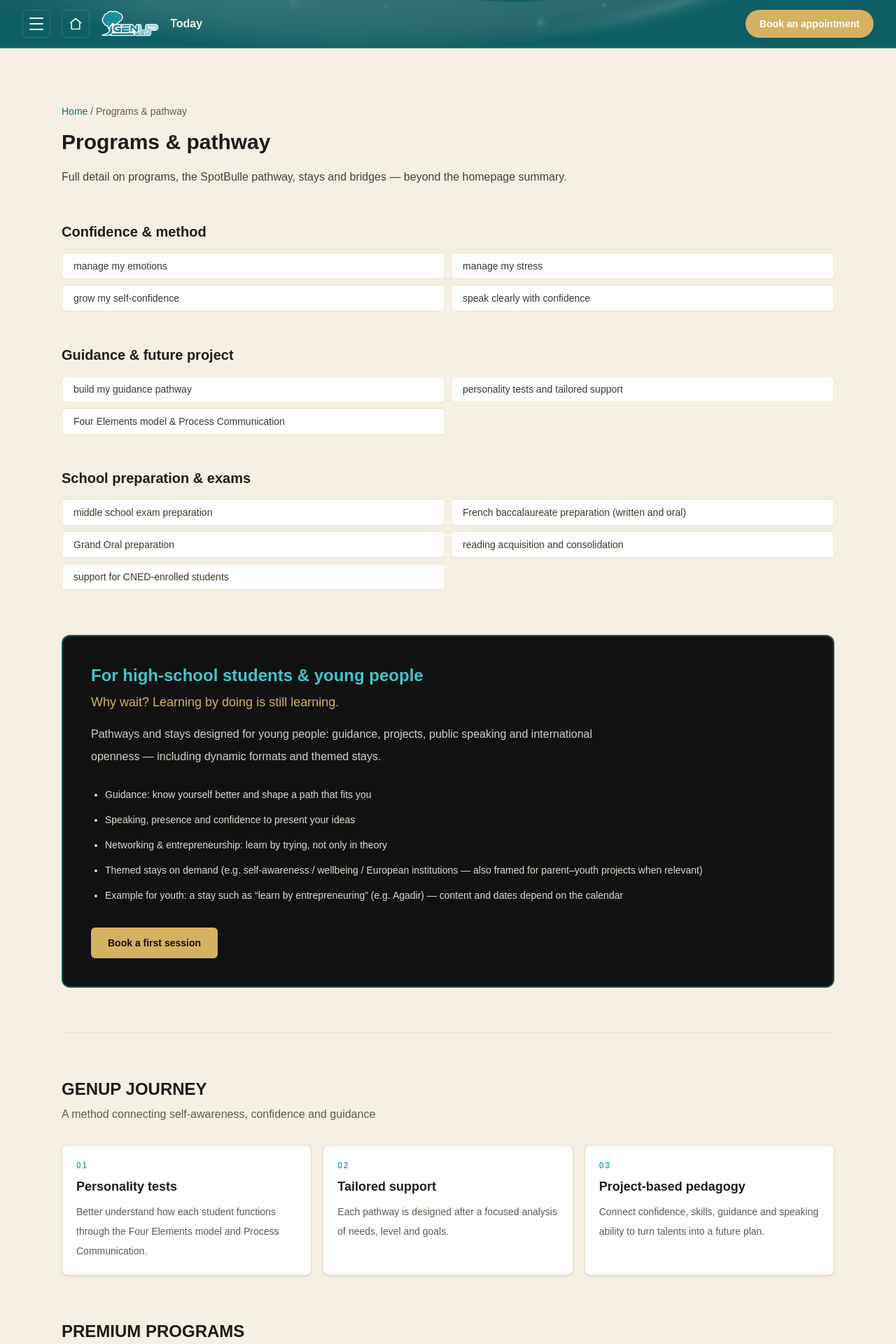
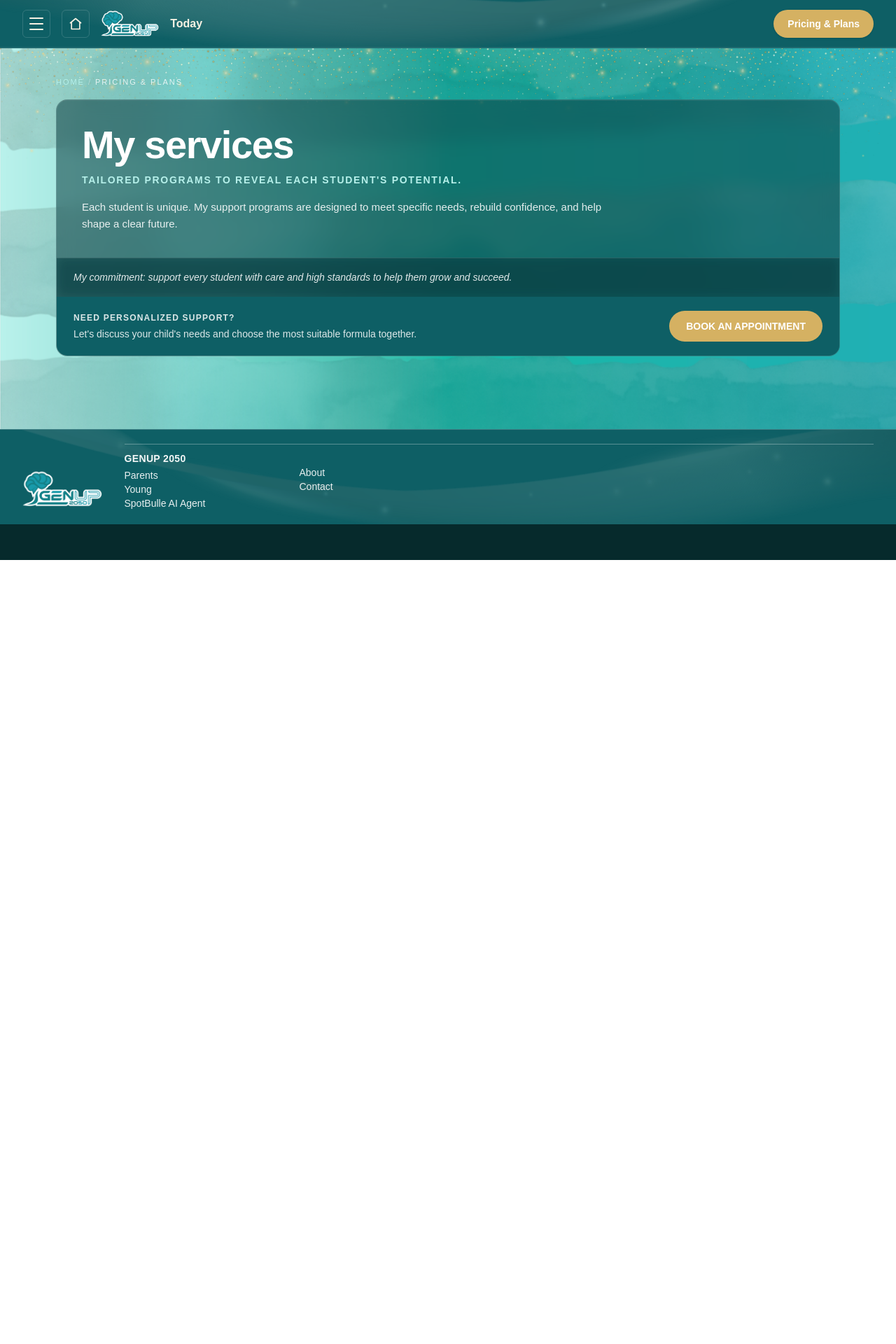
Before and after one commit to nourr23/Estelle-portfolio, a Next.js app: page /en/offres in a window 1280 px wide. Shown: the top 1920 px of the page at 70% size. After the commit the page ends 800 px from the top, so only its background shows below. Built offline with nearby package versions, Linux system fonts and the light colour scheme.

Commit message:
some changes

```diff
--- a/components/spotbulle/SpotBulleHeader.tsx
+++ b/components/spotbulle/SpotBulleHeader.tsx
@@ -4,7 +4,6 @@ import Link from "next/link";
 import Image from "next/image";
 import { useState } from "react";
 import LanguageSwitch from "./LanguageSwitch";
-import { SpotBulleDiagnosticModalTrigger } from "./SpotBulleDiagnosticModal";
 import type { BookingModalDict } from "./SpotBulleBookingModal";
 
 /** Same surface as home: brand teal + `haloheader.png`. */
@@ -52,7 +51,6 @@ export default function SpotBulleHeader({
   const prefix = `/${locale}`;
   const [isMobileMenuOpen, setIsMobileMenuOpen] = useState(false);
   const landingPromo = dict.landingHeader;
-  const bookingDict = dict.booking ?? {};
 
   const navLinks = [
     { href: prefix, label: dict.nav.home },
@@ -117,13 +115,12 @@ export default function SpotBulleHeader({
           </div>
         </div>
 
-        <SpotBulleDiagnosticModalTrigger
-          locale={locale}
-          bookingDict={bookingDict}
+        <Link
+          href={`${prefix}/offres`}
           className="shrink-0 rounded-full bg-[#d5b162] px-4 py-2.5 text-xs font-bold text-white shadow-sm transition hover:bg-[#e1c47e] md:px-5 md:text-sm"
         >
-          {landingPromo.ctaRdv}
-        </SpotBulleDiagnosticModalTrigger>
+          {locale === "fr" ? "Tarifs et Formules" : "Pricing & Plans"}
+        </Link>
       </div>
 
       {isMobileMenuOpen ? (
--- a/components/spotbulle/SpotBulleOffresPage.tsx
+++ b/components/spotbulle/SpotBulleOffresPage.tsx
@@ -10,198 +10,200 @@ export default function SpotBulleOffresPage({
   locale: "fr" | "en";
 }) {
   const prefix = `/${locale}`;
+  const isFr = locale === "fr";
+
+  const pageCopy = isFr
+    ? {
+        title: "MES ACCOMPAGNEMENTS – ESTELLE",
+        subtitle:
+          "ACCOMPAGNEMENTS SUR-MESURE POUR REVELER LE POTENTIEL DE CHAQUE JEUNE ET LUI DONNER LES CLES DE LA REUSSITE",
+        intro:
+          "Chaque jeune est unique. Mes accompagnements sont pensés pour répondre à ses besoins spécifiques, lui redonner confiance et l'aider à construire son avenir.",
+        cards: [
+          {
+            title: "Accompagnement individuel Dar Bouazza",
+            text: "Un suivi personnalisé pour progresser efficacement et reprendre confiance.",
+            price: "400 DH",
+            unit: "/ séance",
+            bullets: [
+              "Méthodologie",
+              "Expression écrite et orale",
+              "Préparation aux évaluations",
+              "Estime de soi",
+            ],
+          },
+          {
+            title: "Accompagnement individuel Casablanca",
+            text: "Un suivi personnalisé à domicile sur Casablanca.",
+            price: "500 DH",
+            unit: "/ séance",
+            note: "Prise en compte des frais de déplacement",
+          },
+          {
+            title: "Cours collectifs Préparation Brevet",
+            text: "Un cadre stimulant pour progresser en petit groupe.",
+            price: "300 DH",
+            unit: "/ séance",
+            note: "Maximum 5 élèves",
+          },
+          {
+            title: "Préparation Baccalauréat",
+            text: "Un accompagnement ciblé pour réussir les épreuves écrites et orales.",
+            price: "400 DH",
+            unit: "/ séance",
+            bullets: ["Méthodologie", "Analyse de textes", "Préparation à l'oral"],
+          },
+          {
+            title: "Orientation & Stratégie (Forfait Premium)",
+            text: "Un accompagnement structuré pour mieux se connaître, choisir la bonne voie et construire un projet d'avenir.",
+            price: "3 000 DH",
+            unit: "/ forfait 3 séances",
+            bullets: [
+              "Identification des profils",
+              "Réflexion sur les parcours",
+              "Accompagnement Parcoursup et dossiers écoles",
+            ],
+          },
+          {
+            title: "Coaching personnalisé & besoins spécifiques",
+            text: "Un accompagnement bienveillant et adapté pour aider chaque jeune à progresser durablement.",
+            price: "3 000 DH",
+            unit: "/ mois",
+            bullets: [
+              "Suivi régulier",
+              "Accompagnement des devoirs",
+              "Organisation",
+              "Soutien méthodologique et moral",
+            ],
+          },
+          {
+            title: "Immersion & séjours à thème",
+            text: "Week-ends immersifs et séjours par passion ou thématique.",
+            price: "Sur devis",
+            unit: "",
+            note: "Selon la durée et les activités",
+            bullets: [
+              "Institutions européennes",
+              "Assemblée nationale",
+              "Conférences",
+            ],
+          },
+        ],
+        commitment:
+          "Mon engagement : accompagner chaque jeune avec bienveillance, exigence et passion pour l'aider à révéler son potentiel et construire son avenir.",
+        ctaTitle: "BESOIN D'UN ACCOMPAGNEMENT PERSONNALISE ?",
+        ctaBody:
+          "Echangeons sur les besoins de votre enfant et trouvons ensemble la formule la plus adaptée.",
+        ctaButton: "PRENDRE RENDEZ-VOUS",
+      }
+    : {
+        title: "MY PROGRAMS – ESTELLE",
+        subtitle:
+          "TAILORED SUPPORT TO REVEAL EACH STUDENT'S POTENTIAL AND GIVE THEM THE KEYS TO SUCCESS",
+        intro:
+          "Each student is unique. My support programs are designed to meet specific needs, rebuild confidence, and help shape a clear future.",
+        cards: [],
+        commitment:
+          "My commitment: support every student with care and high standards to help them grow and succeed.",
+        ctaTitle: "NEED PERSONALIZED SUPPORT?",
+        ctaBody:
+          "Let's discuss your child's needs and choose the most suitable formula together.",
+        ctaButton: "BOOK AN APPOINTMENT",
+      };
 
   return (
-    <div className="min-h-screen bg-[#f5efe4] font-sans text-[#1a1a1a]">
+    <div className="min-h-screen bg-[#062a2c] font-sans text-[#f7f1e3]">
       <SpotBulleHeader dict={dict} locale={locale} />
-
-      <main className="mx-auto max-w-6xl px-6 py-16 md:py-20">
-        <p className="text-sm text-[#5f5a50]">
-          <Link className="text-[#0f6f70] hover:underline" href={prefix}>
+      <div className="relative isolate w-full pb-16">
+        <div
+          className="pointer-events-none absolute inset-0 z-0 bg-[url('/images/backgrounds/bg2.png')] bg-cover bg-center bg-no-repeat"
+          aria-hidden
+        />
+        <div
+          className="pointer-events-none absolute left-0 right-0 top-0 z-1 bg-no-repeat"
+          style={{
+            backgroundImage: "url('/images/backgrounds/e0haut.png')",
+            backgroundSize: "cover",
+            backgroundPosition: "center top",
+            height: 437,
+          }}
+          aria-hidden
+        />
+        <main className="relative z-10 mx-auto max-w-[1232px] px-3 py-6 sm:px-5 sm:py-8 md:px-10 md:py-10 lg:px-14">
+          <p className="text-[11px] font-medium uppercase tracking-[0.18em] text-white/55">
+            <Link className="text-[#B6F0EA] transition hover:text-white" href={prefix}>
               {dict.nav?.home}
             </Link>
-          {" / "}
-          {dict.offresPage?.title}
+            <span className="text-white/40"> / </span>
+            <span className="text-white/80">{isFr ? "Tarifs et Formules" : "Pricing & Plans"}</span>
           </p>
-        <h1 className="mt-4 text-3xl font-semibold text-[#1c1b19]">{dict.offresPage?.title}</h1>
-        <p className="mt-4 max-w-3xl leading-8 text-[#44423c]">{dict.offresPage?.intro}</p>
 
-        <div className="mt-12 space-y-12">
-          {dict.offresPage?.buckets?.map(
-            (bucket: { title: string; items: string[] }) => (
-              <section key={bucket.title}>
-                <h2 className="text-xl font-semibold text-[#1f1d18]">{bucket.title}</h2>
-                <ul className="mt-4 grid gap-2 sm:grid-cols-2">
-                  {bucket.items?.map((item: string) => (
-                    <li
-                      key={item}
-                      className="rounded-md border border-[#d5b162]/35 bg-white px-4 py-2 text-sm text-[#3a372f]"
-                    >
-                      {item}
-                    </li>
-                  ))}
-                </ul>
-              </section>
-            )
-          )}
+          <section className="mt-4 overflow-hidden rounded-2xl border border-white/12 bg-[#0a3d40]/55 text-white/95 shadow-[inset_0_1px_0_rgba(255,255,255,0.05)] backdrop-blur-md">
+            <div className="grid gap-0 lg:grid-cols-1">
+              <div className="px-6 py-7 md:px-9 md:py-9">
+                <h1 className="text-[40px] font-black leading-none tracking-tight text-white md:text-[56px]">
+                  {isFr ? "Mes prestations" : "My services"}
+                </h1>
+                <p className="mt-3 text-[12px] font-bold uppercase tracking-[0.12em] text-[#B6F0EA] md:text-[14px]">
+                  {isFr
+                    ? "Accompagnements sur-mesure pour révéler le potentiel de chaque jeune."
+                    : "Tailored programs to reveal each student's potential."}
+                </p>
+                <p className="mt-4 max-w-3xl text-sm leading-relaxed text-white/88 md:text-[15px]">
+                  {pageCopy.intro}
+                </p>
+              </div>
             </div>
 
-        <section
-          id="jeunes"
-          className="mt-16 scroll-mt-24 rounded-xl border-2 border-[#43c6c8]/35 bg-[#111111] px-6 py-10 text-[#f7f1e3] md:px-10"
+            {pageCopy.cards.length > 0 ? (
+              <div className="flex flex-wrap justify-between gap-3 px-4 pb-4 lg:gap-y-4 lg:px-6 lg:pb-6">
+                {pageCopy.cards.map((card, index) => (
+                  <article
+                    key={card.title}
+                    className={`w-full rounded-xl border border-white/12 bg-[#0f4b4f]/55 px-4 py-5 text-white/95 shadow-[inset_0_1px_0_rgba(255,255,255,0.04)] backdrop-blur-sm md:w-[48.7%] ${
+                      index < 4 ? "lg:w-[24%]" : "lg:w-[32%]"
+                    }`}
                   >
-          <h2 className="text-2xl font-semibold text-[#43c6c8]">
-            {dict.offresPage?.jeunes?.title}
-          </h2>
-          <p className="mt-2 text-lg font-medium text-[#d5b162]">
-            {dict.offresPage?.jeunes?.tagline}
-          </p>
-          <p className="mt-4 max-w-3xl leading-8 text-[#f7f1e3]/85">
-            {dict.offresPage?.jeunes?.intro}
-          </p>
-          <ul className="mt-6 list-disc space-y-2 pl-5 text-sm leading-7 text-[#f7f1e3]/90">
-            {dict.offresPage?.jeunes?.bullets?.map((line: string) => (
+                    <h2 className="text-[22px] font-bold leading-tight text-[#B6F0EA]">{card.title}</h2>
+                    <p className="mt-3 text-sm leading-relaxed text-white/88">{card.text}</p>
+                    {card.bullets?.length ? (
+                      <ul className="mt-3 list-disc space-y-1.5 pl-5 text-xs leading-relaxed text-white/85 marker:text-[#B6F0EA]">
+                        {card.bullets.map((line) => (
                           <li key={line}>{line}</li>
                         ))}
                       </ul>
-          <Link
-            href={`${prefix}/reservation`}
-            className="mt-8 inline-block rounded-md bg-[#d5b162] px-6 py-3 text-sm font-semibold text-[#101010] transition hover:bg-[#e1c47e]"
-          >
-            {dict.offresPage?.jeunes?.ctaReservation}
-          </Link>
-        </section>
-
-        <section className="mt-16 border-t border-[#d5b162]/25 pt-16">
-          <h2 className="text-2xl font-semibold text-[#1c1b19]">{dict.journey?.title}</h2>
-          <p className="mt-2 text-[#5f5a50]">{dict.journey?.subtitle}</p>
-          <div className="mt-8 grid gap-4 md:grid-cols-3">
-            {dict.journey?.steps?.map(
-              (step: { title: string; text: string }, index: number) => (
-                <article
-                  key={step.title}
-                  className="rounded-lg border border-[#d5b162]/35 bg-white p-5 shadow-sm"
-                >
-                  <p className="text-xs font-semibold tracking-[0.15em] text-[#43a9aa]">
-                    {String(index + 1).padStart(2, "0")}
-                  </p>
-                  <h3 className="mt-2 text-lg font-semibold text-[#1f1d18]">{step.title}</h3>
-                  <p className="mt-2 text-sm leading-7 text-[#5f5a50]">{step.text}</p>
-                </article>
-              )
-            )}
-          </div>
-        </section>
-
-        <section className="mt-16">
-          <h2 className="text-2xl font-semibold text-[#1c1b19]">{dict.programs?.title}</h2>
-          <h3 className="mt-6 text-lg font-semibold text-[#1f1d18]">{dict.programs?.offerTitle}</h3>
-          <p className="mt-2 text-[#44423c]">{dict.programs?.offerBody}</p>
-          <p className="mt-4 font-medium text-[#1f1d18]">{dict.programs?.formatsTitle}</p>
-          <ul className="mt-2 list-disc pl-5 text-[#44423c]">
-            {dict.programs?.formats?.map((format: string) => (
-              <li key={format}>{format}</li>
-            ))}
-          </ul>
-        </section>
-
-        <section
-          id="parents"
-          className="mt-16 scroll-mt-24 bg-[#fffaf1] px-4 py-10 md:px-8"
-        >
-          <h2 className="text-2xl font-semibold text-[#1c1b19]">{dict.parents?.title}</h2>
-          <p className="mt-2 text-[#5f5a50]">{dict.parents?.subtitle}</p>
-          <div className="mt-8 grid gap-4 md:grid-cols-2 lg:grid-cols-4">
-            {dict.parents?.cards?.map((card: { title: string; items: string[] }) => (
-              <article
-                key={card.title}
-                className="rounded-lg border border-[#d5b162]/35 bg-white p-5 shadow-sm"
-              >
-                <h3 className="text-lg font-semibold text-[#1f1d18]">{card.title}</h3>
-                <ul className="mt-3 space-y-2 text-sm text-[#5f5a50]">
-                  {card.items?.map((item: string) => (
-                    <li key={item}>✓ {item}</li>
-                  ))}
-                </ul>
+                    ) : null}
+                    <p className="mt-4 text-[30px] font-semibold leading-none text-[#d5b162]">{card.price}</p>
+                    {card.unit ? (
+                      <p className="mt-1 text-sm font-semibold text-white/80">{card.unit}</p>
+                    ) : null}
+                    {card.note ? <p className="mt-2 text-xs text-white/70">{card.note}</p> : null}
                   </article>
                 ))}
               </div>
-        </section>
+            ) : null}
 
-        <section id="test" className="mt-16 scroll-mt-24">
-          <h2 className="text-2xl font-semibold text-[#1c1b19]">{dict.test?.title}</h2>
-          <p className="mt-2 text-[#5f5a50]">{dict.test?.subtitle}</p>
-          <p className="mt-2 text-[#5f5a50]">{dict.test?.body}</p>
-          <div className="mt-8 grid gap-4 sm:grid-cols-2 lg:grid-cols-4">
-            {dict.test?.elements?.map((element: { name: string; text: string }) => (
-              <article
-                key={element.name}
-                className="rounded-lg border border-[#43c6c8]/30 bg-white p-4"
+            <div className="border-t border-white/12 bg-[#0b4448]/55 px-6 py-4 text-white/90 backdrop-blur-sm">
+              <p className="text-sm italic leading-relaxed text-white/88">{pageCopy.commitment}</p>
+            </div>
+
+            <div className="bg-[#0e5f65] px-6 py-5 text-white md:flex md:items-center md:justify-between md:gap-6">
+              <div>
+                <p className="text-[12px] font-semibold uppercase tracking-widest text-white/85">
+                  {pageCopy.ctaTitle}
+                </p>
+                <p className="mt-1 text-sm text-white/85">{pageCopy.ctaBody}</p>
+              </div>
+              <Link
+                href={`${prefix}/contact`}
+                className="mt-4 inline-flex shrink-0 items-center justify-center rounded-full bg-[#d5b162] px-6 py-3 text-sm font-bold text-white transition hover:bg-[#e1c47e] md:mt-0"
               >
-                <h3 className="text-lg font-semibold text-[#0f6f70]">{element.name}</h3>
-                <p className="mt-2 text-sm text-[#5f5a50]">{element.text}</p>
-              </article>
-            ))}
+                {pageCopy.ctaButton}
+              </Link>
             </div>
           </section>
-
-        <section className="mt-16">
-          <h2 className="text-2xl font-semibold text-[#1c1b19]">{dict.bridges?.title}</h2>
-          <p className="mt-2 text-[#5f5a50]">{dict.bridges?.subtitle}</p>
-          <p className="mt-4 leading-8 text-[#44423c]">{dict.bridges?.intro}</p>
-          <ul className="mt-4 list-disc pl-5 text-[#44423c]">
-            {dict.bridges?.points?.map((item: string) => (
-              <li key={item}>{item}</li>
-            ))}
-          </ul>
-          <h3 className="mt-8 text-xl font-semibold text-[#1f1d18]">{dict.bridges?.opennessTitle}</h3>
-          <p className="mt-2 leading-8 text-[#44423c]">{dict.bridges?.opennessBody1}</p>
-          <p className="mt-2 leading-8 text-[#44423c]">{dict.bridges?.opennessBody2}</p>
-        </section>
-
-        <section className="mt-16 rounded-lg border border-[#d5b162]/35 bg-white p-8">
-          <h2 className="text-xl font-semibold text-[#1c1b19]">{dict.testimonials?.title}</h2>
-          <p className="mt-4 text-[#44423c]">{dict.testimonials?.comingSoon}</p>
-        </section>
-
-        <section className="mt-16">
-          <h2 className="text-2xl font-semibold text-[#1c1b19]">{dict.pricing?.title}</h2>
-          <p className="mt-2 text-[#5f5a50]">{dict.pricing?.subtitle}</p>
-          <p className="mt-4 text-[#44423c]">{dict.pricing?.intro}</p>
-          <div className="mt-8 grid gap-4 md:grid-cols-3">
-            {dict.pricing?.offers?.map((offer: { title: string; text: string }) => (
-              <article
-                key={offer.title}
-                className="rounded-lg border border-[#d5b162]/35 bg-[#fffaf1] p-5"
-              >
-                <h3 className="text-lg font-semibold text-[#1f1d18]">{offer.title}</h3>
-                <p className="mt-2 text-sm leading-7 text-[#5f5a50]">{offer.text}</p>
-              </article>
-            ))}
+        </main>
       </div>
-          <p className="mt-6 font-medium text-[#0f6f70]">{dict.pricing?.cta}</p>
-        </section>
-
-        <section className="mt-16">
-          <h2 className="text-xl font-semibold text-[#1c1b19]">{dict.gallery?.title}</h2>
-          <p className="mt-4 text-[#5f5a50]">{dict.gallery?.comingSoon}</p>
-        </section>
-
-        <div className="mt-16 flex flex-wrap gap-4">
-          <Link
-            href={`${prefix}/reservation`}
-            className="rounded-md bg-[#d5b162] px-6 py-3 text-sm font-semibold text-[#101010]"
-          >
-            {dict.hero?.cta}
-          </Link>
-          <Link
-            href={`${prefix}/contact`}
-            className="rounded-md border border-[#43c6c8]/60 px-6 py-3 text-sm font-semibold text-[#0f6f70]"
-          >
-            {dict.nav?.contact}
-          </Link>
-        </div>
-      </main>
 
       <SpotBulleFooter dict={dict} locale={locale} />
     </div>
--- a/dictionaries/en.json
+++ b/dictionaries/en.json
@@ -214,7 +214,7 @@
     }
   },
   "offresPage": {
-    "title": "Programs & pathway",
+    "title": "Pricing & Plans",
     "intro": "Full detail on programs, the SpotBulle pathway, stays and bridges — beyond the homepage summary.",
     "buckets": [
       {
--- a/dictionaries/fr.json
+++ b/dictionaries/fr.json
@@ -214,7 +214,7 @@
     }
   },
   "offresPage": {
-    "title": "Offres & parcours",
+    "title": "Tarifs et Formules",
     "intro": "Tout le détail des programmes, du parcours SpotBulle, des séjours et des passerelles — au-delà de la synthèse de la page d’accueil.",
     "buckets": [
       {
```
Lines whose indentation alone changed are shown as unchanged.
